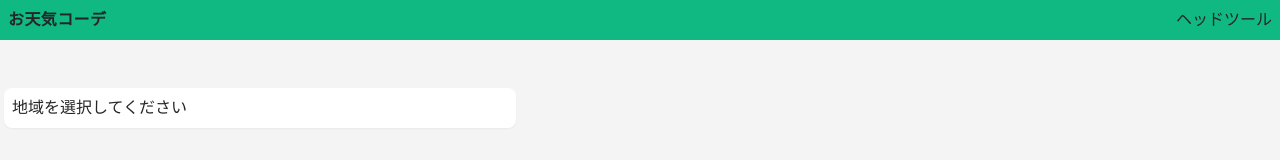
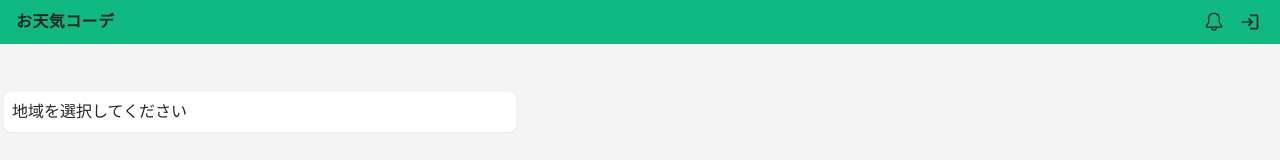
Before and after one commit to shu-saginoya/otenki-code, a Next.js app: page / in a window 1280 px wide. Shown: the top 160 px of the page. Built offline with nearby package versions, Linux system fonts and the light colour scheme.

Commit message:
Update components/organisms/Header

```diff
--- a/src/components/organisms/Header/index.tsx
+++ b/src/components/organisms/Header/index.tsx
@@ -1,24 +1,33 @@
+"use client";
+
 import { JSX } from "react";
 import clsx from "clsx";
 import { Container, Col } from "@/components/layout/Container";
 import AppLogo from "@/components/atoms/AppLogo";
+import IconButton from "@/components/atoms/IconButton";
+import Stack from "@/components/layout/Stack";
 
 export type HeaderProps = {
   className: string;
 };
+
+const showAlert = (): void => alert("準備中");
 
 /**
  * ヘッダー
  */
 const Header = ({ className }: HeaderProps): JSX.Element => {
   return (
-    <header className={clsx(className, "bg-primary p-2")}>
-      <Container>
+    <header className={clsx(className, "bg-primary px-4 py-2")}>
+      <Container align="center">
         <Col cols={6}>
           <AppLogo></AppLogo>
         </Col>
         <Col cols={6} justify="end">
-          ヘッドツール
+          <Stack gap={2}>
+            <IconButton icon="bell" onClick={showAlert}></IconButton>
+            <IconButton icon="login" onClick={showAlert}></IconButton>
+          </Stack>
         </Col>
       </Container>
     </header>
```
